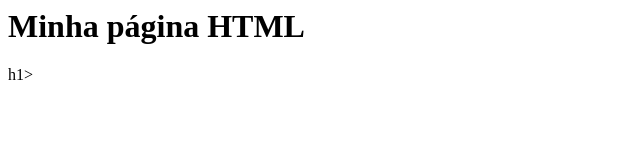
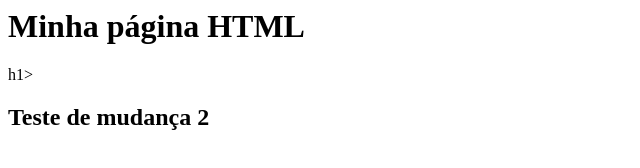
Before and after one commit to mxdamascen0/gama-no-githuub, a plain HTML site: page index.html in a window 1280 px wide. Shown: the whole page, without its empty margins (0-640 px from the left). Drawn offline with Linux system fonts and the light colour scheme.

Commit message:
mais um commit de index

```diff
--- a/index.html
+++ b/index.html
@@ -1,5 +1,6 @@
 <html>
    <body>
        <h1>Minha página HTML</h1>h1>
+       <h2>Teste de mudança 2</h2>
    <body>
 <html>
```
